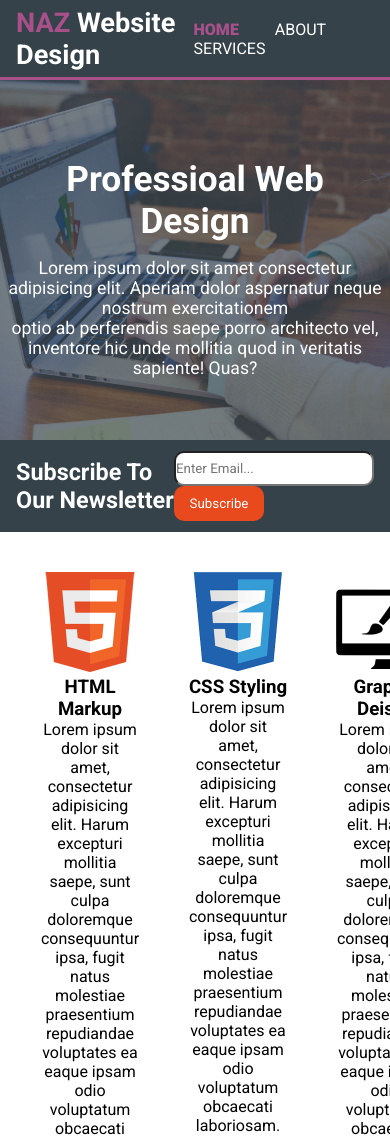
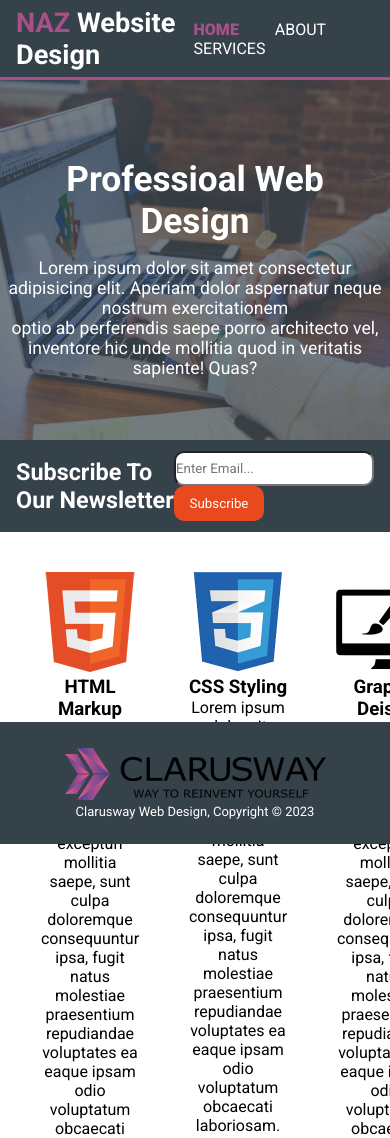
Before and after one commit to Nazgul-Racber/Web-Design, a plain HTML site: page index.html in a window 390 px wide. Shown: the top 1138 px of the page. Drawn offline with Linux system fonts and the light colour scheme.

Commit message:
responsive

```diff
--- a/style.css
+++ b/style.css
@@ -211,8 +211,8 @@ label{
 
 /* ====FOOTER=== */
 footer{
-    /* position: fixed; */
-    /* bottom: 0; */
+    position: fixed;
+    bottom: 0;
     width: 100%;
     background-color: #35424A;
     color: white;
```
